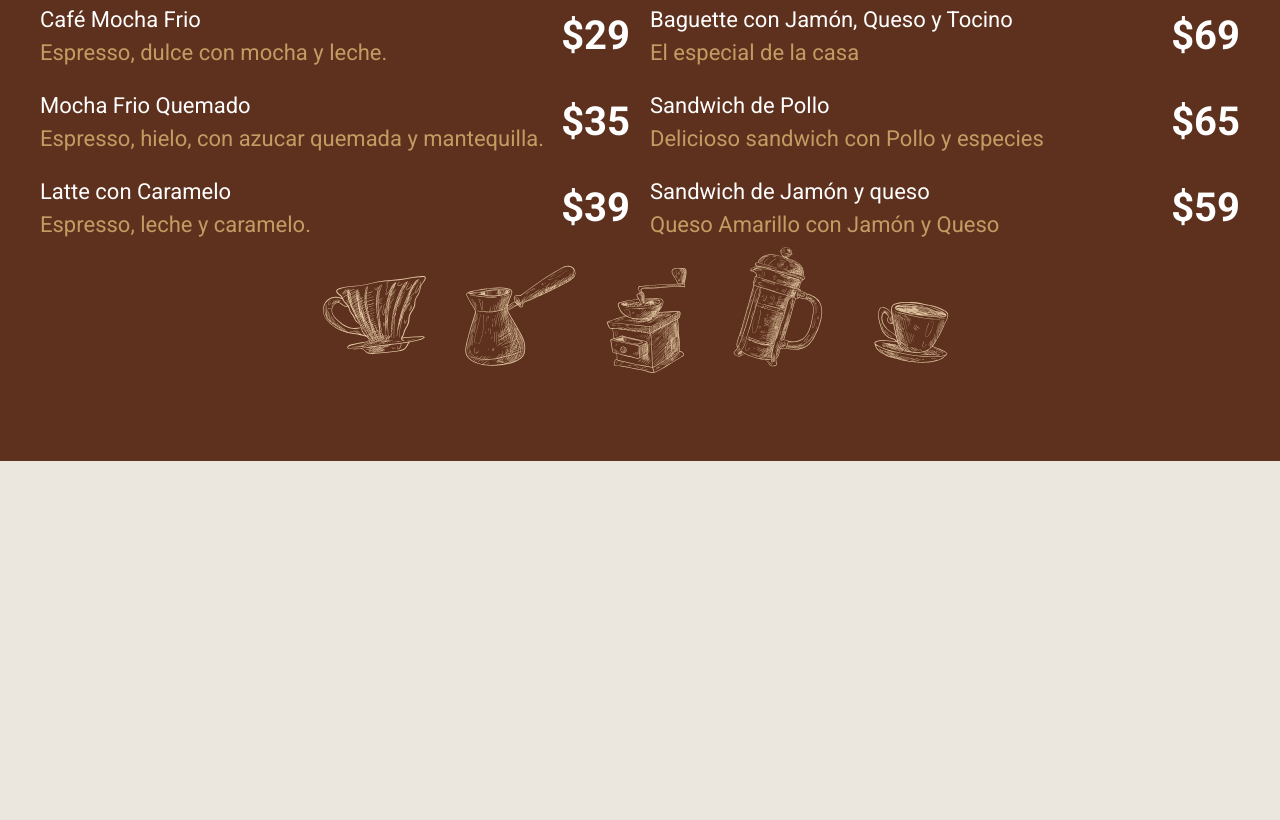
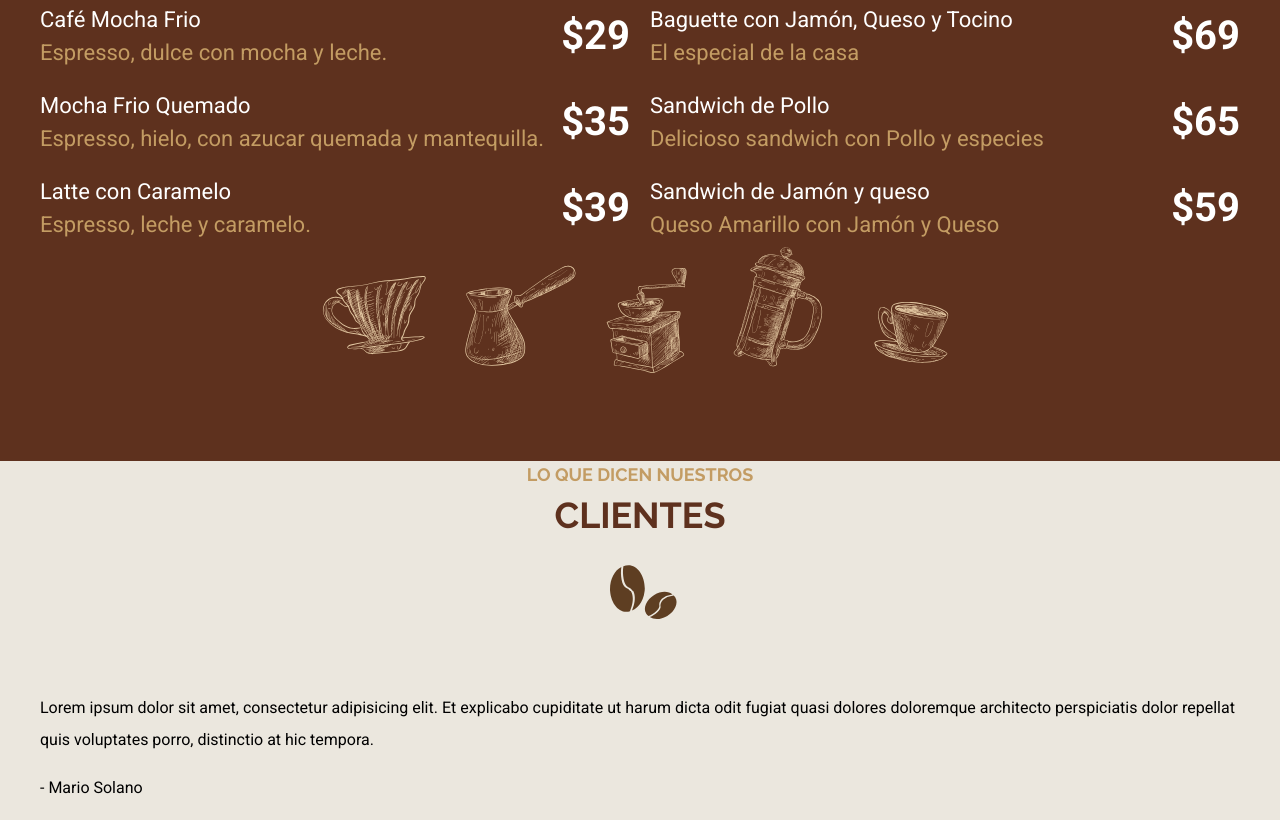
Before and after one commit to LuisMarioSolano/cafeteria, a website: page index.html in a window 1280 px wide. Shown: the part 3933-4753 px from the top of the page. Before the commit the page ends 4394 px from the top, so only its background shows below. Drawn offline with Linux system fonts and the light colour scheme; a web font is replaced by a local one.

Commit message:
Update index.html: Add elements for testimoniales

```diff
--- a/index.html
+++ b/index.html
@@ -207,5 +207,18 @@
         </div>
       </div>
     </section>
+
+    <section class="nuestros-testimoniales contenedor">
+      <h2><span>Lo que dicen nuestros</span>Clientes</h2>
+      <div class="testimonial">
+        <p>
+          Lorem ipsum dolor sit amet, consectetur adipisicing elit. Et explicabo
+          cupiditate ut harum dicta odit fugiat quasi dolores doloremque
+          architecto perspiciatis dolor repellat quis voluptates porro,
+          distinctio at hic tempora.
+        </p>
+        <p class="autor">- Mario Solano</p>
+      </div>
+    </section>
   </body>
 </html>
```
